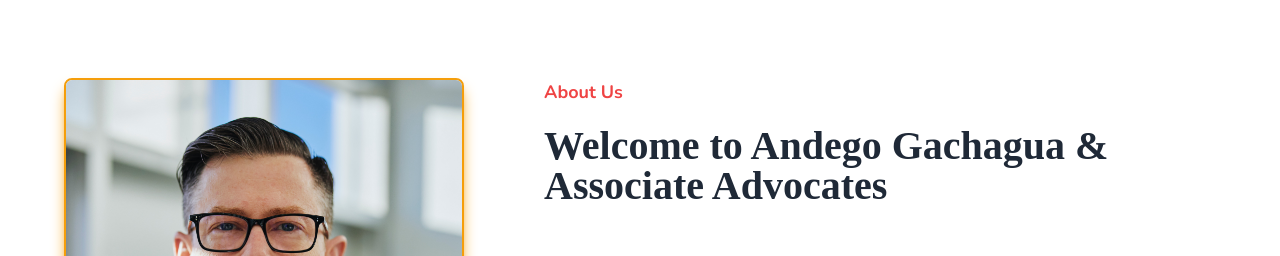
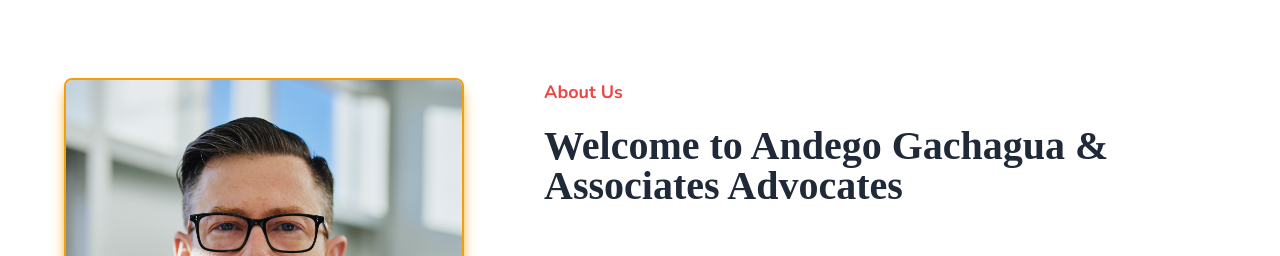
Before and after one commit to geofrey254/andegogachagua, a Next.js app: page / in a window 1280 px wide. Shown: the part 1122-1378 px from the top of the page. Built offline with nearby package versions, Linux system fonts and the light colour scheme; a web font is replaced by a local one.

Commit message:
fixed typo

```diff
--- a/app/layout.tsx
+++ b/app/layout.tsx
@@ -11,8 +11,8 @@
 const inter = Inter({ subsets: ["latin"] });
 
 export const metadata: Metadata = {
-  title: "Andego Gachagua & Advocate Associates",
-  description: "Andego Gachagua & Advocate Associate",
+  title: "Andego Gachagua &  Associates Advocates",
+  description: "Andego Gachagua &  Associates Advocates",
 };
 
 export default function RootLayout({
--- a/components/About.tsx
+++ b/components/About.tsx
@@ -31,7 +31,7 @@
             " "
           )}
         >
-          Welcome to Andego Gachagua & Associate Advocates
+          Welcome to Andego Gachagua & Associates Advocates
         </h2>
         <p className="md:mt-12 mt-8 text-gray-500">
           We firmly believe in doing our work well, guided by a keen sense of
```
